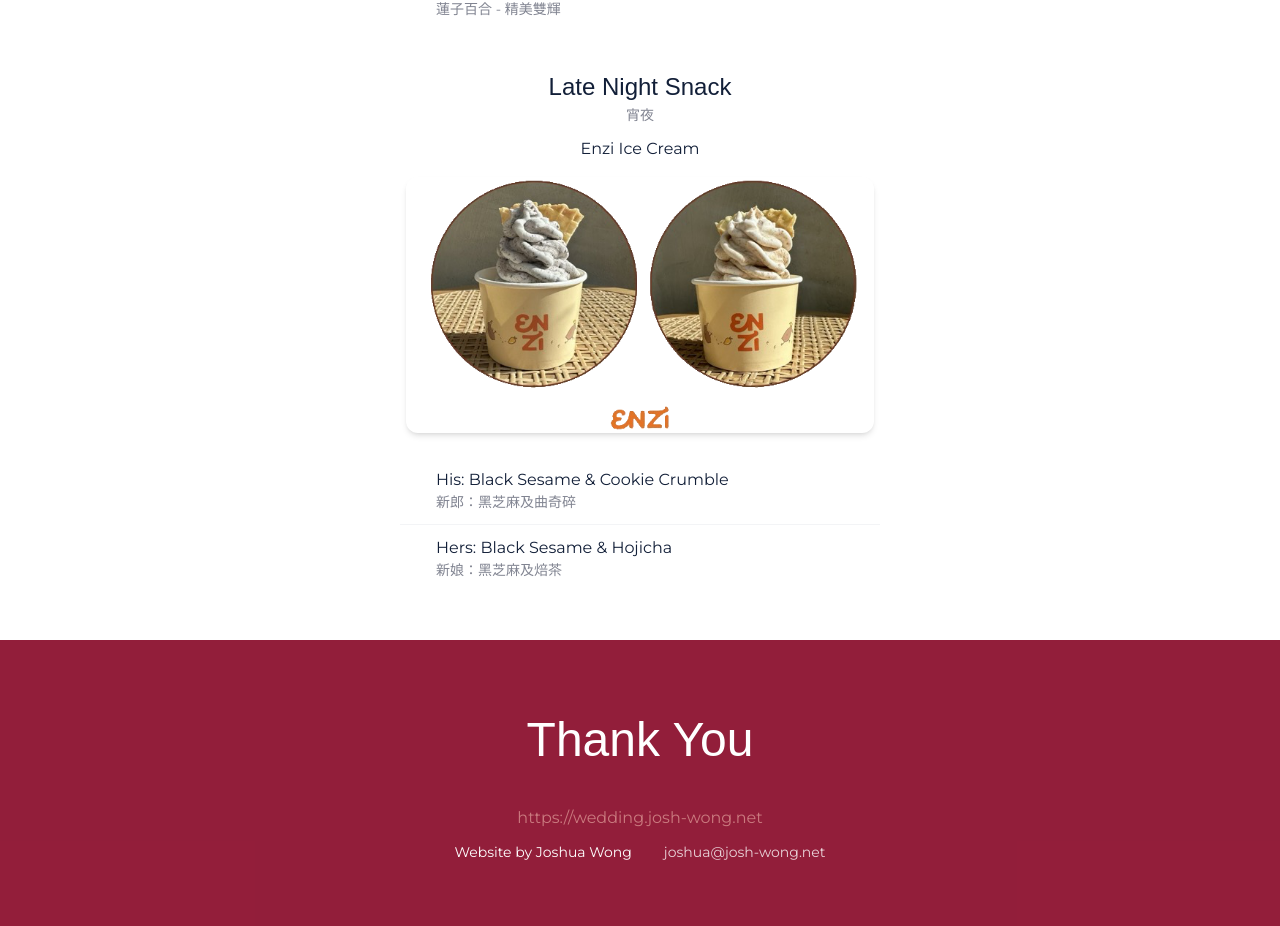
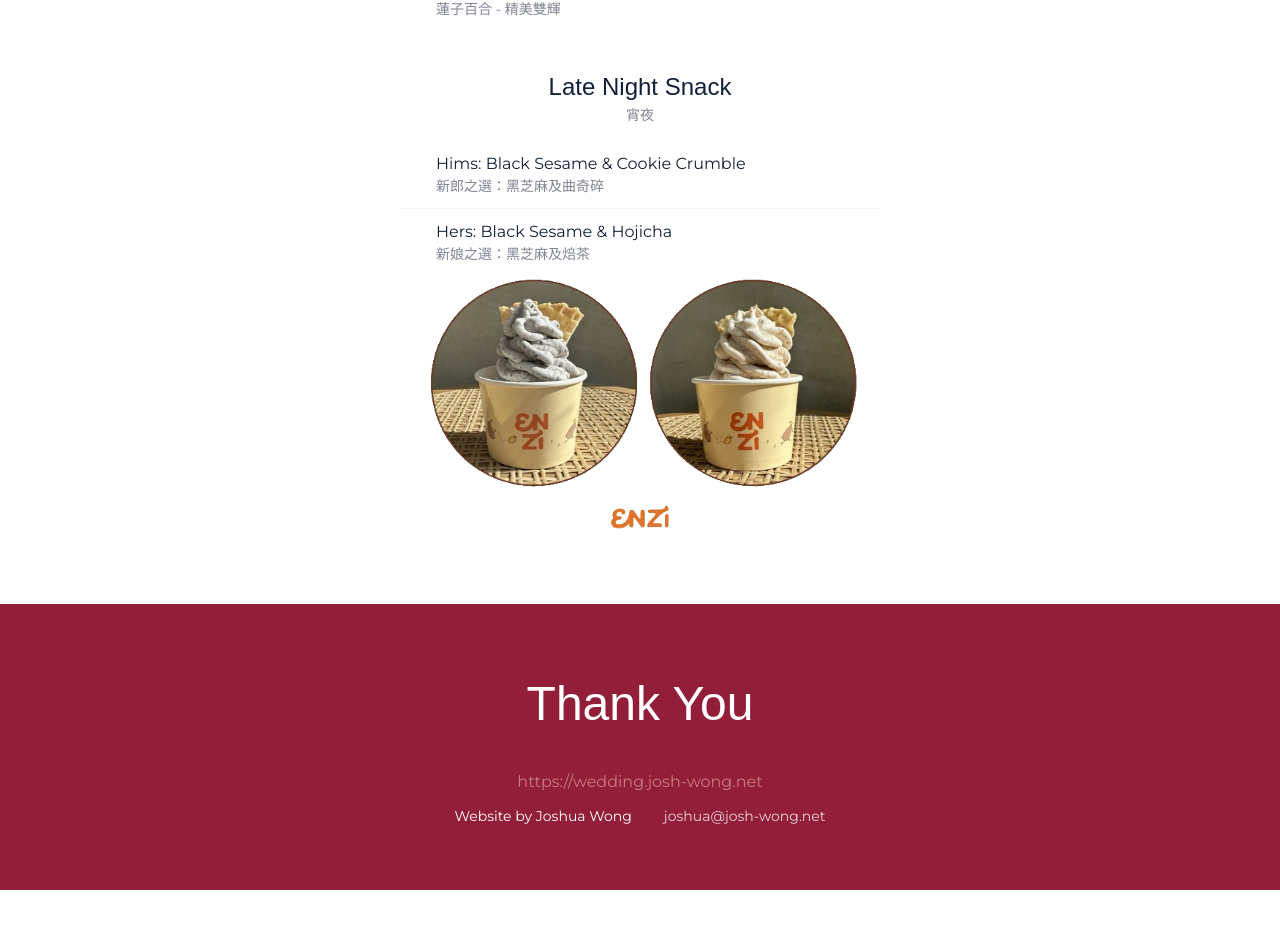
Before and after one commit to joshwong382/wedding, a Next.js app: page / in a window 1280 px wide. Shown: the part 4494-5420 px from the top of the page. After the commit the page ends 5384 px from the top, so only its background shows below. Built offline with nearby package versions, Linux system fonts and the light colour scheme; a web font is replaced by a local one.

Commit message:
update enzi
Signed-off-by: Joshua Wong <joshua@josh-wong.net>

```diff
--- a/public/menu.json
+++ b/public/menu.json
@@ -35,10 +35,10 @@
   "lateNight": {
     "title": "Late Night Snack",
     "titleZh": "宵夜",
-    "subtitle": "Enzi Ice Cream",
+    "subtitle": "",
     "courses": [
-      { "order": null, "en": "His: Black Sesame & Cookie Crumble", "zh": "新郎：黑芝麻及曲奇碎" },
-      { "order": null, "en": "Hers: Black Sesame & Hojicha", "zh": "新娘：黑芝麻及焙茶" }
+      { "order": null, "en": "Hims: Black Sesame & Cookie Crumble", "zh": "新郎之選：黑芝麻及曲奇碎" },
+      { "order": null, "en": "Hers: Black Sesame & Hojicha", "zh": "新娘之選：黑芝麻及焙茶" }
     ]
   }
 }
--- a/src/components/menu-section.tsx
+++ b/src/components/menu-section.tsx
@@ -79,18 +79,18 @@
               {menu.lateNight.subtitle}
             </p>
           </div>
-          {/* eslint-disable-next-line @next/next/no-img-element */}
-          <img
-            src="/images/enzi-ice-cream.png"
-            alt="Enzi Ice Cream"
-            className="mx-auto mb-6 max-h-64 rounded-xl object-cover shadow-md"
-            loading="lazy"
-          />
           <ol className="list-none p-0 m-0">
             {menu.lateNight.courses.map((course, i) => (
               <CourseRow key={`lateNight-${i}`} course={course} />
             ))}
           </ol>
+          {/* eslint-disable-next-line @next/next/no-img-element */}
+          <img
+            src="/images/enzi-ice-cream.png"
+            alt="Enzi Ice Cream"
+            className="mx-auto mb-6 max-h-64"
+            loading="lazy"
+          />
         </div>
       </div>
     </section>
```
